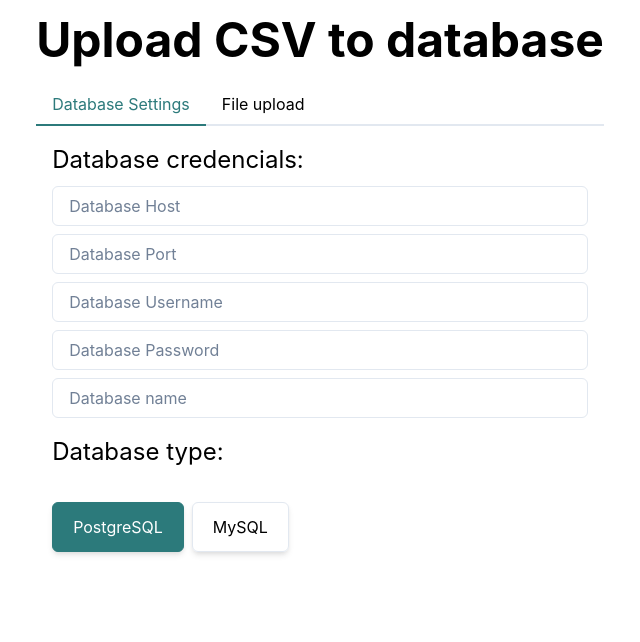
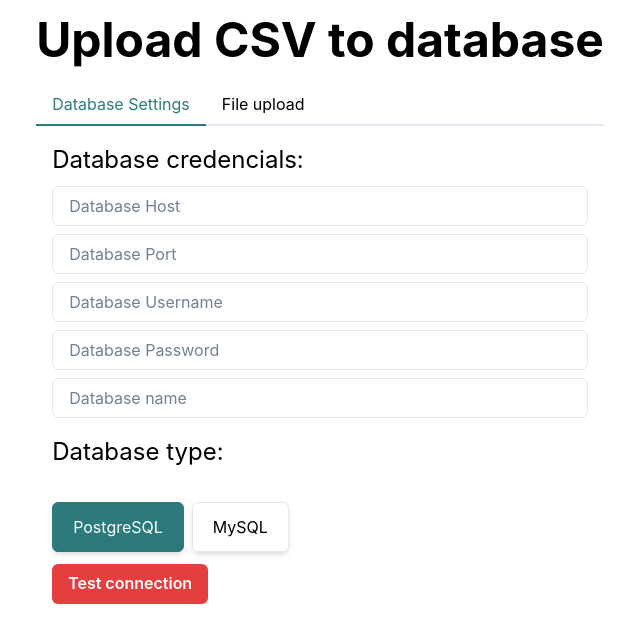
Before and after one commit to jonathan-wanderley/csv-reader, a React (Vite) app in the folder client/: page / in a window 1280 px wide. Shown: the top 642 px of the page, without its empty margins (320-960 px from the left). Built offline with nearby package versions, Linux system fonts and the light colour scheme.

Commit message:
feat(client): add test-connection button

```diff
--- a/client/src/App.tsx
+++ b/client/src/App.tsx
@@ -1,4 +1,4 @@
-import { Box, Container, Heading, Tabs, TabList, TabPanels, Tab, TabPanel, Input, Stack, useRadioGroup, HStack, Text } from '@chakra-ui/react'
+import { Box, Container, Heading, Tabs, TabList, TabPanels, Tab, TabPanel, Input, Stack, useRadioGroup, HStack, Text, Button } from '@chakra-ui/react'
 import RadioCard from './components/RadioCard'
 
 function App() {
@@ -40,6 +40,7 @@
 
                 <Stack marginTop='4' >
                   <Text marginBottom='1' fontSize='2xl' >Database type:</Text>
+
                   <HStack marginTop='5' {...dbGroup}>
                     {databaseOptions.map((value) => {
                       const radio = getRadioProps({ value })
@@ -50,8 +51,13 @@
                       )
                     })}
                   </HStack>
+
                 </Stack>
 
+                <HStack>
+                  <Button marginTop='3' bgColor='red.500' textColor='#fff' _hover={{ backgroundColor: 'red.300' }} >Test connection</Button>
+                  {/* text */}
+                </HStack>
               </TabPanel>
               <TabPanel>
                 <p>two!</p>
```
